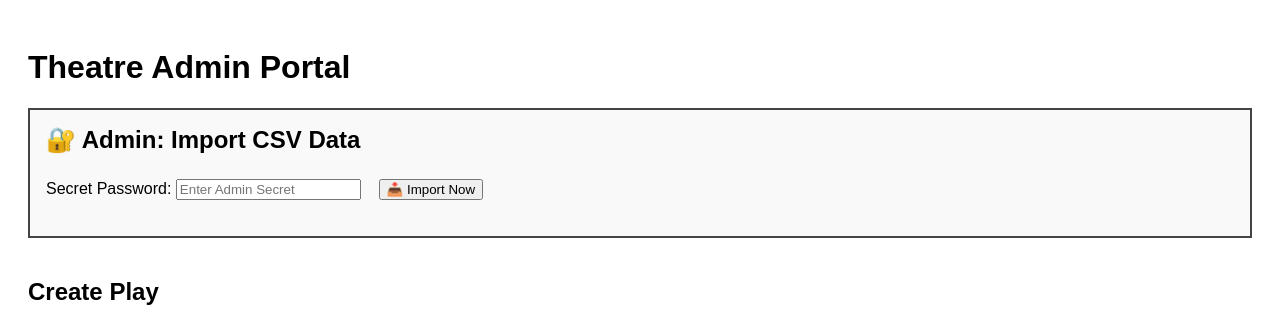
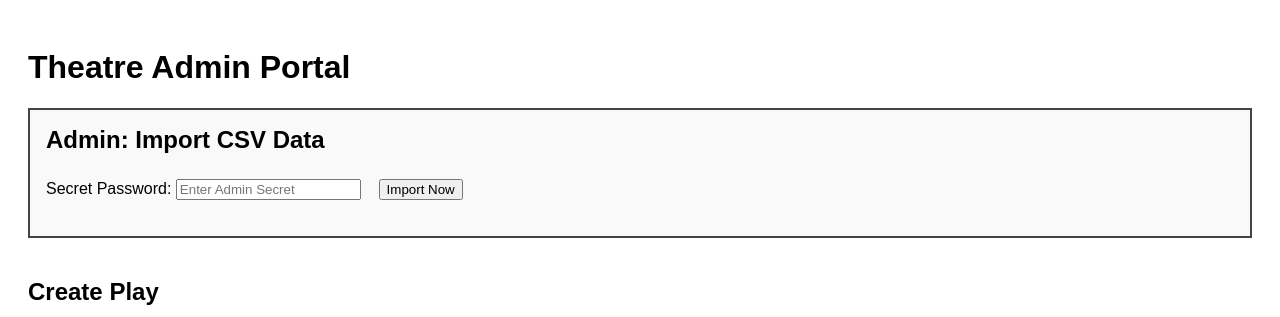
Before and after one commit to SpencerEpp/theatre-db-demo, a Flask app: page / in a window 1280 px wide. Shown: the top 317 px of the page. Run offline with Flask 3, Linux system fonts and the light colour scheme.

Commit message:
slight tweaks

```diff
--- a/main.py
+++ b/main.py
@@ -323,8 +323,6 @@ def import_csv_route():
     except Exception as e:
         return jsonify({"success": False, "error": str(e)})
 
-__all__ = ['db_config']
-
 if __name__ == '__main__':
     app.run(host="0.0.0.0", port=int(os.environ.get("PORT", 5000)))
 
--- a/templates/index.html
+++ b/templates/index.html
@@ -17,13 +17,13 @@
 
   <!-- Admin CSV Import Form -->
   <div style="border: 2px solid #444; padding: 1em; margin-bottom: 2em; background-color: #f9f9f9;">
-    <h2 style="margin-top: 0;">🔐 Admin: Import CSV Data</h2>
+    <h2 style="margin-top: 0;">Admin: Import CSV Data</h2>
     <form onsubmit="submitImport(event)">
       <label>
         Secret Password:
         <input type="password" name="admin_token" placeholder="Enter Admin Secret" required />
       </label>
-      <button type="submit" style="margin-left: 1em;">📥 Import Now</button>
+      <button type="submit" style="margin-left: 1em;">Import Now</button>
     </form>
   </div>
 
```
